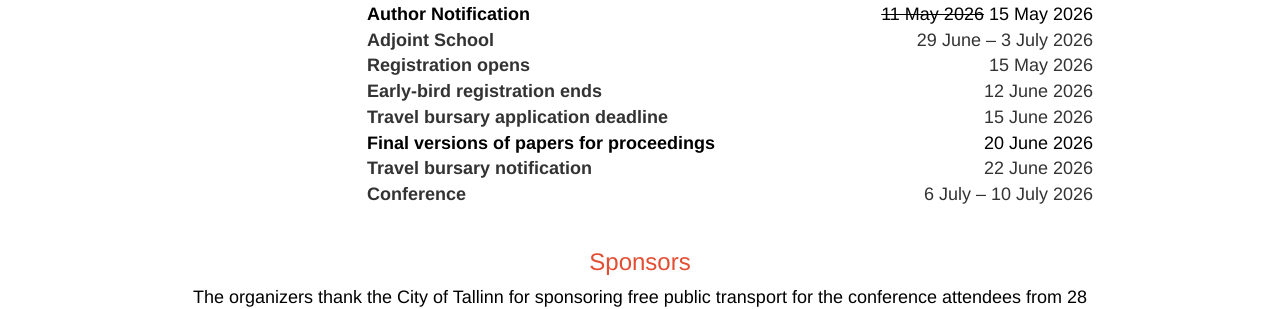
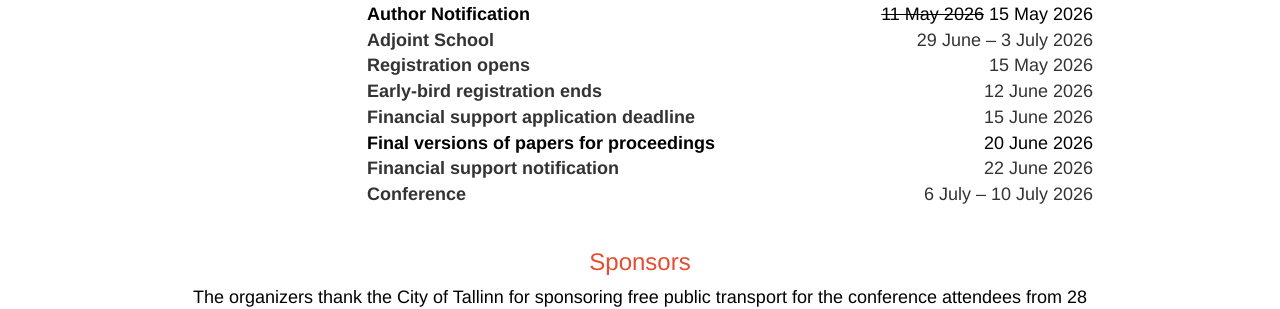
Before and after one commit to actconf2026/actconf2026.github.io, a Jekyll site: the page built from index_test.html, in a window 1280 px wide and 900 px high, scrolled down 909 px. Shown: the part 284-593 px from the top of the window. Built offline with Jekyll 4.4.1, drawn with Linux system fonts in a browser that asks for light colours.

Commit message:
Changed the wording

```diff
--- a/index_test.html
+++ b/index_test.html
@@ -147,7 +147,7 @@ layout: act
             <td style="text-align:right;">12 June 2026 &nbsp</td>
         </tr>
         <tr>
-            <td><strong>Travel bursary application deadline</strong></td>
+            <td><strong>Financial support application deadline</strong></td>
             <td style="text-align:right;">15 June 2026 &nbsp</td>
         </tr>
         <tr>
@@ -155,7 +155,7 @@ layout: act
             <td style="text-align:right;"><font color="black"> 20 June 2026 &nbsp </font></td>
         </tr>
        <tr>
-            <td><strong>Travel bursary notification</strong></td>
+            <td><strong>Financial support notification</strong></td>
             <td style="text-align:right;">22 June 2026 &nbsp</td>
         </tr>
         <tr>
```
